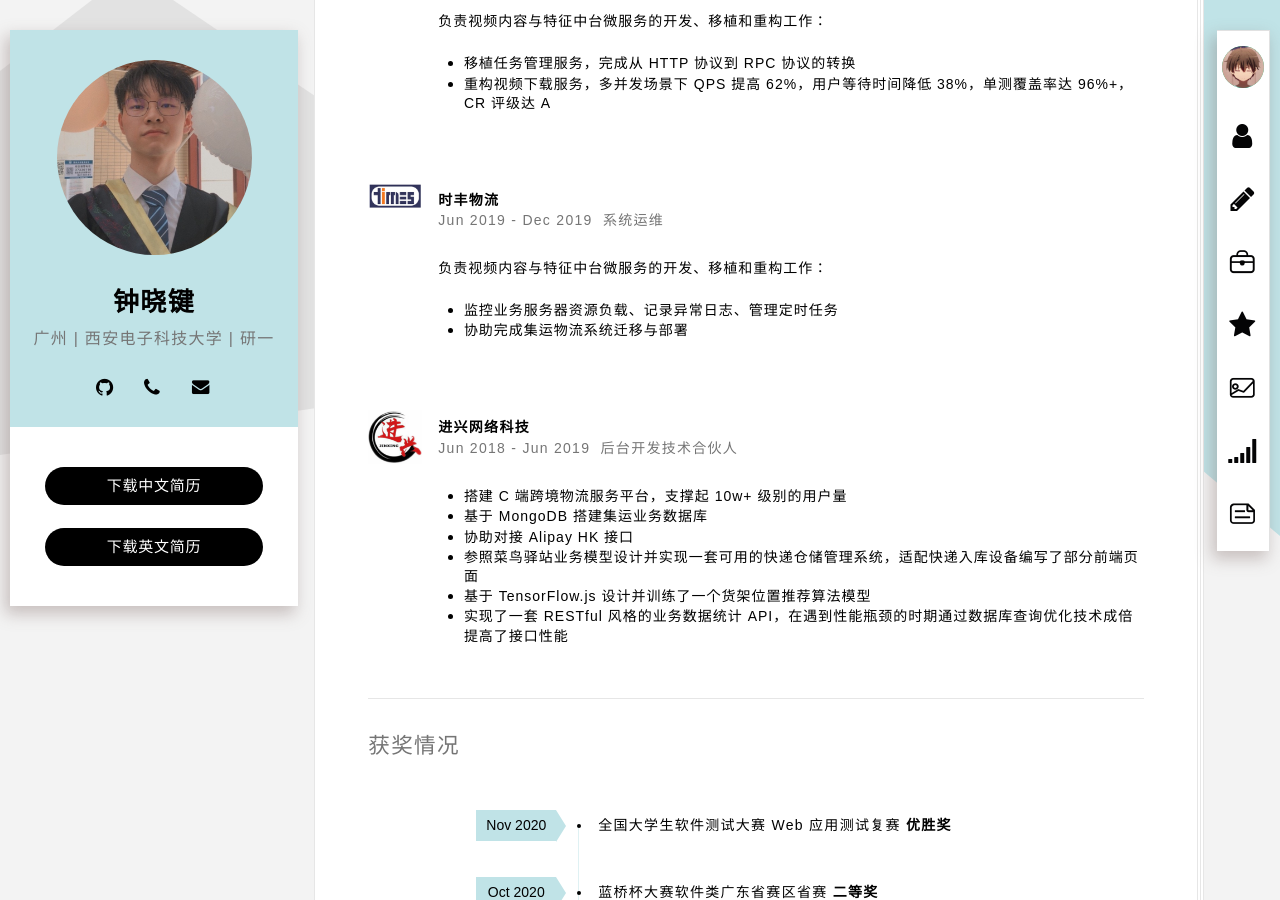
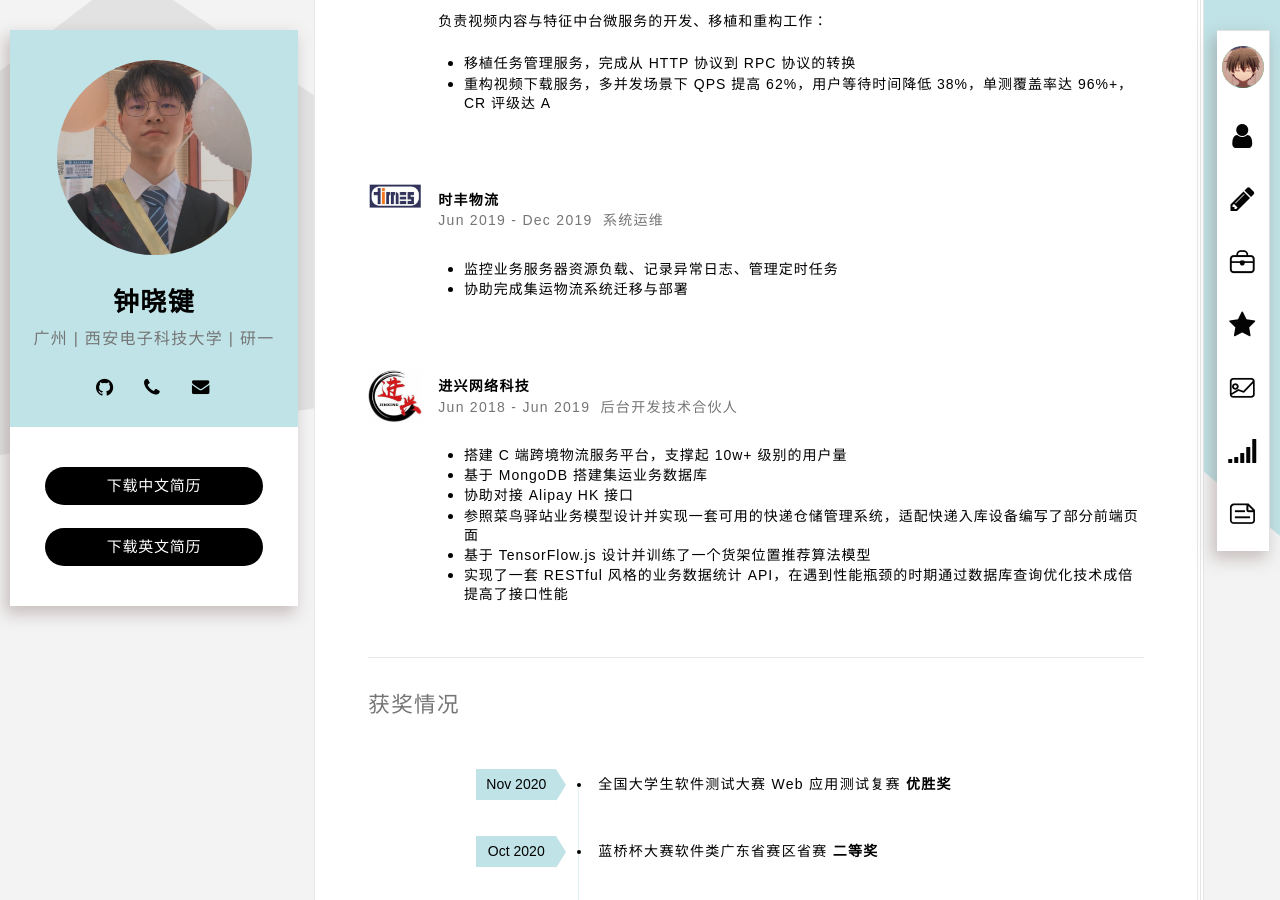
Before and after one commit to xiaojianzhong/xiaojianzhong.github.io, a Jekyll site: the page built from index.html, in a window 1280 px wide and 900 px high, scrolled down 1345 px. Built offline with Jekyll 4.4.1, drawn with Linux system fonts in a browser that asks for light colours; some web fonts are replaced.

Commit message:
fix(platform-browser): remove wrong description

```diff
--- a/_config.yml
+++ b/_config.yml
@@ -75,7 +75,7 @@ experiences:
     department:
     period: Jun 2019 - Dec 2019
     job: 系统运维
-    description: '负责视频内容与特征中台微服务的开发、移植和重构工作：'
+    description:
     achievements:
       - 监控业务服务器资源负载、记录异常日志、管理定时任务
       - 协助完成集运物流系统迁移与部署
```
